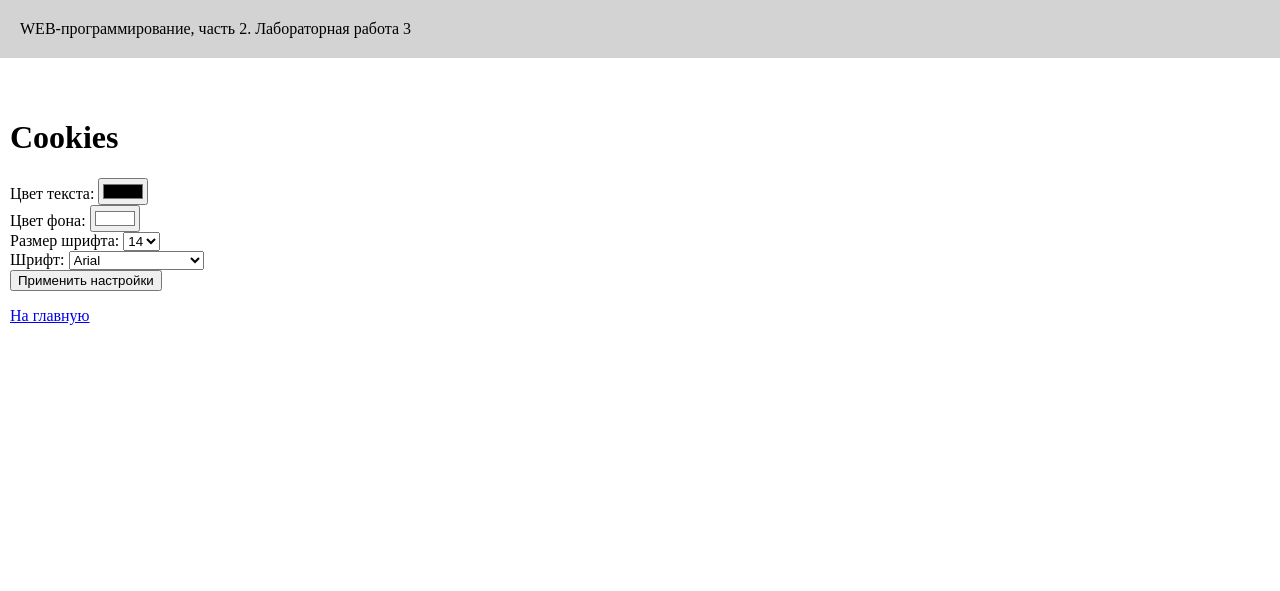
After one commit to fastestRacist/web-back-labs, a Flask app: page /lab3/settings in a window 1280 px wide. The commit adds this page. Shown: the top 591 px of the page. Run offline with Flask 3, Linux system fonts and the light colour scheme.

Commit message:
настройки отображения

```diff
--- a/lab3.py
+++ b/lab3.py
@@ -70,3 +70,28 @@ def pay():
 def success():
     price = request.values.get('price', type=int)
     return render_template('lab3/success.html', price=price)
+
+
+@lab3.route('/lab3/settings')
+def settings():
+    color = request.args.get('color')
+    bgcolor = request.args.get('bgcolor')
+    fontsize = request.args.get('fontsize')
+    fontfamily = request.args.get('fontfamily')
+    if any([color, bgcolor, fontsize, fontfamily]):
+        resp = make_response(redirect('/lab3/settings'))
+        if color:
+            resp.set_cookie('color', color)
+        if bgcolor:
+            resp.set_cookie('bgcolor', bgcolor)
+        if fontsize:
+            resp.set_cookie('fontsize', fontsize)
+        if fontfamily:
+            resp.set_cookie('fontfamily', fontfamily)
+        return resp
+    color = request.cookies.get('color')
+    bgcolor = request.cookies.get('bgcolor')
+    fontsize = request.cookies.get('fontsize')
+    fontfamily = request.cookies.get('fontfamily')
+    resp = make_response(render_template('lab3/settings.html',color=color, bgcolor=bgcolor, fontsize=fontsize, fontfamily=fontfamily))
+    return resp
--- a/templates/base.html
+++ b/templates/base.html
@@ -8,6 +8,25 @@
     <link rel="icon" type="image/x-icon" href="{{ url_for('static', filename='favicon.ico') }}">
     <link rel="icon" type="image/png" sizes="32x32" href="{{ url_for('static', filename='favicon-32x32.png') }}">
     <link rel="icon" type="image/png" sizes="16x16" href="{{ url_for('static', filename='favicon-16x16.png') }}">
+    <style>
+        body {
+            {% if request.cookies.get('color') %}
+                color: {{ request.cookies.get('color') }};
+            {% endif %}
+
+            {% if request.cookies.get('bgcolor') %}
+                background-color: {{ request.cookies.get('bgcolor') }};
+            {% endif %}
+
+            {% if request.cookies.get('fontsize') %}
+                font-size: {{ request.cookies.get('fontsize') }};
+            {% endif %}
+
+            {% if request.cookies.get('fontfamily') %}
+                font-family: {{ request.cookies.get('fontfamily') }};
+            {% endif %}
+        }
+    </style>
 </head>
 <body>
     <header>
--- a/templates/lab3/lab3.html
+++ b/templates/lab3/lab3.html
@@ -13,5 +13,6 @@
         <li><a href="/lab3/del_cookie">Очистить куки</a></li>
         <li><a href="/lab3/form1">Форма 1</a></li>
         <li><a href="/lab3/order">Заказ напитка</a></li>
+        <li><a href="/lab3/settings">Выбор цвета</a></li>
     </ol>
 {% endblock %}
--- /dev/null
+++ b/templates/lab3/settings.html
@@ -0,0 +1,42 @@
+{% extends "base.html" %}
+
+{% block lab %} Лабораторная работа 3 {% endblock %}
+
+{% block main %}
+    <h1>Cookies</h1>
+    <form>
+        <div>
+            <label for="color">Цвет текста:</label>
+            <input type="color" id="color" name="color" value="{{ color or '#000000' }}">
+        </div>
+
+        <div>
+            <label for="bgcolor">Цвет фона:</label>
+            <input type="color" id="bgcolor" name="bgcolor" value="{{ bgcolor or '#ffffff' }}">
+        </div>
+
+        <div>
+            <label for="fontsize">Размер шрифта:</label>
+            <select id="fontsize" name="fontsize">
+                <option value="14px" {% if fontsize == '12px' %}selected{% endif %}>12</option>
+                <option value="16px" {% if fontsize == '14px' or not fontsize %}selected{% endif %}>14</option>
+                <option value="18px" {% if fontsize == '16px' %}selected{% endif %}>16</option>
+                <option value="22px" {% if fontsize == '18px' %}selected{% endif %}>18</option>
+            </select>
+        </div>
+
+        <div>
+            <label for="fontfamily">Шрифт:</label>
+            <select id="fontfamily" name="fontfamily">
+                <option value="Arial, sans-serif" {% if fontfamily == 'Arial, sans-serif' or not fontfamily %}selected{% endif %}>Arial</option>
+                <option value="'Times New Roman', serif" {% if fontfamily == "'Times New Roman', serif" %}selected{% endif %}>Times New Roman</option>
+                <option value="'Courier New', monospace" {% if fontfamily == "'Courier New', monospace" %}selected{% endif %}>Courier New</option>
+                <option value="Georgia, serif" {% if fontfamily == 'Georgia, serif' %}selected{% endif %}>Georgia</option>
+            </select>
+        </div>
+
+        <div>
+            <button type="submit">Применить настройки</button>
+        </div>
+    </form>
+{% endblock %}
```
